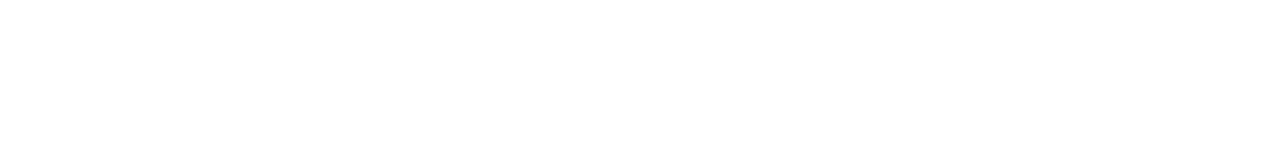
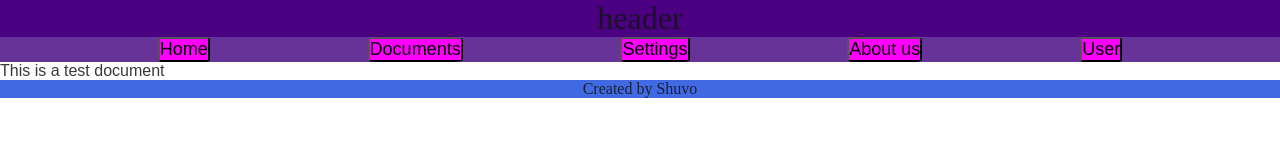
Before and after one commit to abusaeed-shuvo/tiny-bit, a plain HTML site: page index.html in a window 1280 px wide. Drawn offline with Linux system fonts and the light colour scheme.

Commit message:
Updating files
Speed has been improved.

```diff
--- /dev/null
+++ b/header-nav.js
@@ -0,0 +1,11 @@
+const title = document.title
+
+const header = document.getElementById('header')
+const navigator = document.getElementById('nav')
+
+header.innerText = title
+function navGen () {
+  return (navigator.innerHTML = `
+
+	`)
+}
--- a/index.html
+++ b/index.html
@@ -4,7 +4,49 @@
 		<meta charset="UTF-8" />
 		<meta http-equiv="X-UA-Compatible" content="IE=edge" />
 		<meta name="viewport" content="width=device-width, initial-scale=1.0" />
-		<title>tiny bit</title>
+		<title>Tiny-Bit Coding::Home</title>
+		<script src="index.js" defer></script>
+		<script src="header-nav.js"></script>
+		<link rel="stylesheet" href="style.css" />
 	</head>
-	<body></body>
+	<body>
+		<header id="header" class="text-center">header</header>
+		<nav id="nav">
+			<ul class="navigation">
+				<a href="index.html">
+					<button class="nav-btn" id="homeBtn">Home</button>
+				</a>
+				<a href="documents.html">
+					<button class="nav-btn" id="documentsBtn">Documents</button>
+				</a>
+				<a href="#Settings">
+					<button class="nav-btn" id="settingsBtn">Settings</button>
+				</a>
+				<a href="about.html">
+					<button class="nav-btn" id="aboutBtn">About us</button> </a
+				><a href="#User">
+					<button class="nav-btn" id="userBtn">User</button>
+				</a>
+			</ul>
+		</nav>
+		<main>
+			<dialog id="settingsDialog">
+				<h2>Settings:</h2>
+				<div>
+					<l>Theme:</l>
+					<button
+						id="theme-toggle"
+						class="btn btn-link btn-sm ml-2 small"
+						type="button"
+					>
+						<span class="themeSelectorBtn" id="themeName"></span>
+					</button>
+				</div>
+				<button id="hide" class="alert">Close Settings</button>
+			</dialog>
+
+			<div w3-include-html="src/pages/test.html"></div>
+		</main>
+		<footer class="text-center">Created by Shuvo</footer>
+	</body>
 </html>
--- /dev/null
+++ b/index.js
@@ -0,0 +1,72 @@
+function addHTML () {
+  var el, i, domEl, fileName, xmlHttp
+
+  /*Iterate all DOM*/
+  el = document.getElementsByTagName('*')
+  for (i = 0; i < el.length; i++) {
+    domEl = el[i]
+
+    /*find the element having w3-include-html attribute*/
+    fileName = domEl.getAttribute('w3-include-html')
+    if (fileName) {
+      /*http request with attribute value as file name*/
+      xmlHttp = new XMLHttpRequest()
+      xmlHttp.onreadystatechange = function () {
+        if (this.readyState == 4) {
+          if (this.status == 200) {
+            domEl.innerHTML = this.responseText
+          }
+          if (this.status == 404) {
+            domEl.innerHTML = 'Page not found.'
+          }
+
+          /* Remove the attribute and invoke the function again*/
+          domEl.removeAttribute('w3-include-html')
+          addHTML()
+        }
+      }
+      xmlHttp.open('GET', fileName, true)
+      xmlHttp.send()
+
+      /*function ends*/
+      return
+    }
+  }
+}
+addHTML()
+var dialog = document.getElementById('settingsDialog')
+
+function settings () {
+  document.getElementById('settingsBtn').onclick = function () {
+    dialog.classList.add('settings')
+    dialog.showModal()
+  }
+  document.getElementById('hide').onclick = function () {
+    dialog.classList.remove('settings')
+    dialog.close()
+  }
+}
+settings()
+var toggle = document.getElementById('theme-toggle')
+const themeName = document.getElementById('themeName')
+
+var storedTheme =
+  localStorage.getItem('theme') ||
+  (window.matchMedia('(prefers-color-scheme: dark)').matches ? 'dark' : 'light')
+if (storedTheme)
+  document.documentElement.setAttribute('data-theme', storedTheme)
+
+toggle.onclick = function () {
+  var currentTheme = document.documentElement.getAttribute('data-theme')
+  var targetTheme = 'light'
+
+  if (currentTheme === 'light') {
+    targetTheme = 'dark'
+  }
+
+  document.documentElement.setAttribute('data-theme', targetTheme)
+  localStorage.setItem('theme', targetTheme)
+  themeName.innerText = targetTheme
+}
+
+themeName.innerText = localStorage.getItem('theme')
--- /dev/null
+++ b/src/pages/test.html
@@ -0,0 +1,3 @@
+<p>
+	<font face="Sans Serif Collection, sans-serif">This is a test document</font>
+</p>
--- /dev/null
+++ b/style.css
@@ -0,0 +1,284 @@
+:root {
+	/*! red colors */
+	--IndianRed: #cd5c5c;
+	--LightCoral: #f08080;
+	--Salmon: #fa8072;
+	--Crimson: #dc143c;
+	--Red: #ff0000;
+	--DarkRed: #8b0000;
+
+	/* !pink color */
+	--Pink: #ffc0cb;
+	--LightPink: #ffb6c1;
+	--HotPink: #ff69b4;
+	--DeepPink: #ff1493;
+	--MediumVioletRed: #c71585;
+	--PaleVioletRed: #db7093;
+
+	/* !orange color  */
+	--LightSalmon: #ffa07a;
+	--Coral: #ff7f50;
+	--Tomato: #ff6347;
+	--OrangeRed: #ff4500;
+	--DarkOrange: #ff8c00;
+	--Orange: #ffa500;
+
+	/* !yellow color */
+	--Gold: #ffd700;
+	--Yellow: #ffff00;
+	--LightYellow: #ffffe0;
+	--LemonChiffon: #fffacd;
+	--LightGoldenrodYellow: #fafad2;
+	--PapayaWhip: #ffefd5;
+	--Moccasin: #ffe4b5;
+	--PeachPuff: #ffdab9;
+	--PaleGoldenrod: #eee8aa;
+	--Khaki: #f0e68c;
+	--DarkKhaki: #bdb76b;
+
+	/* !purple color */
+	--Lavender: #e6e6fa;
+	--Thistle: #d8bfd8;
+	--Plum: #dda0dd;
+	--Violet: #ee82ee;
+	--Orchid: #da70d6;
+	--Fuchsia: #ff00ff;
+	--Magenta: #ff00ff;
+	--MediumOrchid: #ba55d3;
+	--MediumPurple: #9370db;
+	--RebeccaPurple: #663399;
+	--BlueViolet: #8a2be2;
+	--DarkViolet: #9400d3;
+	--DarkOrchid: #9932cc;
+	--DarkMagenta: #8b008b;
+	--Purple: #800080;
+	--Indigo: #4b0082;
+	--SlateBlue: #6a5acd;
+	--DarkSlateBlue: #483d8b;
+	--MediumSlateBlue: #7b68ee;
+
+	/* !green color */
+	--GreenYellow: #adff2f;
+	--Chartreuse: #7fff00;
+	--LawnGreen: #7cfc00;
+	--Lime: #00ff00;
+	--LimeGreen: #32cd32;
+	--PaleGreen: #98fb98;
+	--LightGreen: #90ee90;
+	--MediumSpringGreen: #00fa9a;
+	--SpringGreen: #00ff7f;
+	--MediumSeaGreen: #3cb371;
+	--SeaGreen: #2e8b57;
+	--ForestGreen: #228b22;
+	--Green: #008000;
+	--DarkGreen: #006400;
+	--YellowGreen: #9acd32;
+	--OliveDrab: #6b8e23;
+	--Olive: #808000;
+	--DarkOliveGreen: #556b2f;
+	--MediumAquamarine: #66cdaa;
+	--DarkSeaGreen: #8fbc8b;
+	--LightSeaGreen: #20b2aa;
+	--DarkCyan: #008b8b;
+	--Teal: #008080;
+
+	/* !blue color */
+	--Aqua: #00ffff;
+	--Cyan: #00ffff;
+	--LightCyan: #e0ffff;
+	--PaleTurquoise: #afeeee;
+	--Aquamarine: #7fffd4;
+	--Turquoise: #40e0d0;
+	--MediumTurquoise: #48d1cc;
+	--DarkTurquoise: #00ced1;
+	--CadetBlue: #5f9ea0;
+	--SteelBlue: #4682b4;
+	--LightSteelBlue: #b0c4de;
+	--PowderBlue: #b0e0e6;
+	--LightBlue: #add8e6;
+	--SkyBlue: #87ceeb;
+	--LightSkyBlue: #87cefa;
+	--DeepSkyBlue: #00bfff;
+	--DodgerBlue: #1e90ff;
+	--CornflowerBlue: #6495ed;
+	--MediumSlateBlue: #7b68ee;
+	--RoyalBlue: #4169e1;
+	--Blue: #0000ff;
+	--MediumBlue: #0000cd;
+	--DarkBlue: #00008b;
+	--Navy: #000080;
+	--MidnightBlue: #191970;
+
+	/* !brown color */
+	--Cornsilk: #fff8dc;
+	--BlanchedAlmond: #ffebc4;
+	--Bisque: #ffe4c4;
+	--NavajoWhite: #ffdead;
+	--Wheat: #f5deb3;
+	--BurlyWood: #deb887;
+	--Tan: #d2b48c;
+	--RosyBrown: #bc8f8f;
+	--SandyBrown: #f4a460;
+	--Goldenrod: #daa520;
+	--DarkGoldenrod: #b8860b;
+	--Peru: #cd853f;
+	--Chocolate: #d2691e;
+	--SaddleBrown: #8b4513;
+	--Sienna: #a0522d;
+	--Brown: #a52a2a;
+	--Maroon: #800000;
+
+	/* !white color */
+	--White: #ffffff;
+	--Snow: #fffafa;
+	--HoneyDew: #f0fff0;
+	--MintCream: #f5fffa;
+	--Azure: #f0ffff;
+	--AliceBlue: #f0f8ff;
+	--GhostWhite: #f8f8ff;
+	--WhiteSmoke: #f5f5f5;
+	--SeaShell: #fff5ee;
+	--Beige: #f5f5dc;
+	--OldLace: #fdf5e6;
+	--FloralWhite: #fffaf0;
+	--Ivory: #fffff0;
+	--AntiqueWhite: #faebd7;
+	--Linen: #faf0e6;
+	--LavenderBlush: #fff0f5;
+	--MistyRose: #ffe4e1;
+
+	/* !gray color */
+	--Gainsboro: #dcdcdc;
+	--LightGray: #d3d3d3;
+	--Silver: #c0c0c0;
+	--DarkGray: #a9a9a9;
+	--Gray: #808080;
+	--DimGray: #696969;
+	--LightSlateGray: #778899;
+	--SlateGray: #708090;
+	--DarkSlateGray: #2f4f4f;
+	--Black: #000000;
+
+	/* ?some details */
+	--background-color: #fff;
+	--alternate-background-color: #f7f7f9;
+	--text-color: #121416d8;
+	--text-color-light: #777676bb;
+	--link-color: #543fd7;
+	--masthead-color: #543fd7;
+	--masthead-text: #fff;
+	--button-color: #263238;
+	--button-text: #fff;
+	--bs-font-sans-serif: "Inter", system-ui, -apple-system, "Segoe UI", Roboto,
+		"Helvetica Neue", Arial, "Noto Sans", sans-serif, "Apple Color Emoji",
+		"Segoe UI Emoji", "Segoe UI Symbol", "Noto Color Emoji";
+	--bs-font-serif: Georgia, serif;
+	--bs-font-monospace: SFMono-Regular, Menlo, Monaco, Consolas,
+		"Liberation Mono", "Courier New", monospace;
+}
+
+html[data-theme="light"] {
+	--background-color: #fff;
+	--header-color: var(--Indigo);
+	--nav-color: var(--RebeccaPurple);
+	--nav-btn-color: var(--Magenta);
+	--footer-color: var(--RoyalBlue);
+	--text-color: #121416d8;
+	--link-color: #543fd7;
+	--backdrop-color: #af1265;
+}
+
+html[data-theme="dark"] {
+	--background-color: var(--DarkGray);
+	--header-color: #404258;
+	--nav-color: #474e68;
+	--nav-btn-color: #ea80fc;
+	--footer-color: #50577a;
+	--text-color: #f7f8f8;
+	--link-color: #828fff;
+	--backdrop-color: #ac3d2bc9;
+}
+
+* {
+	margin: 0px;
+	padding: 0px;
+}
+body {
+	display: grid;
+	width: 100%;
+	grid:
+		"header" auto
+		"nav" auto
+		"main" 3fr
+		"footer" auto;
+	gap: 0px;
+	color: var(--text-color);
+	background-color: var(--background-color);
+}
+header {
+	grid-area: header;
+	background-color: var(--header-color);
+	font-size: 2rem;
+}
+nav {
+	grid-area: nav;
+	background-color: var(--nav-color);
+}
+.navigation {
+	margin: 0px;
+	padding: 0px;
+	display: flex;
+	flex-direction: row;
+	justify-content: space-evenly;
+}
+.nav-btn {
+	margin: 0px;
+	padding: 0px;
+	list-style: none;
+	background-color: var(--nav-btn-color);
+	font-size: large;
+	border-radius: 10%;
+}
+.settings {
+	display: flex;
+	flex-direction: column;
+	justify-content: space-between;
+	align-items: center;
+}
+dialog {
+	border-radius: 5px;
+	height: 50%;
+	width: 50%;
+	padding: 10px;
+	position: absolute;
+	top: 50%;
+	left: 50%;
+	transform: translate(-50%, -50%);
+	background-color: var(--header-color);
+}
+dialog::backdrop {
+	background-color: rgba(var(--backdrop-color), var(0.7));
+}
+main {
+	grid-area: main;
+	background-color: var(--background-color);
+}
+footer {
+	grid-area: footer;
+	background-color: var(--footer-color);
+}
+.alert {
+	background-color: red;
+}
+.ok {
+	background-color: green;
+}
+.text-center {
+	text-align: center;
+}
+.themeSelectorBtn {
+	background-color: var(--background-color);
+}
+.no-display {
+	display: none;
+}
```
Also changed, not shown: about.html (added, +19 -0 lines), documents.html (added, +19 -0 lines), navbar.html (added, +15 -0 lines), src/pages/homepage.html (added, +117 -0 lines), color.txt (added), theme.css (added), 9 other files.
